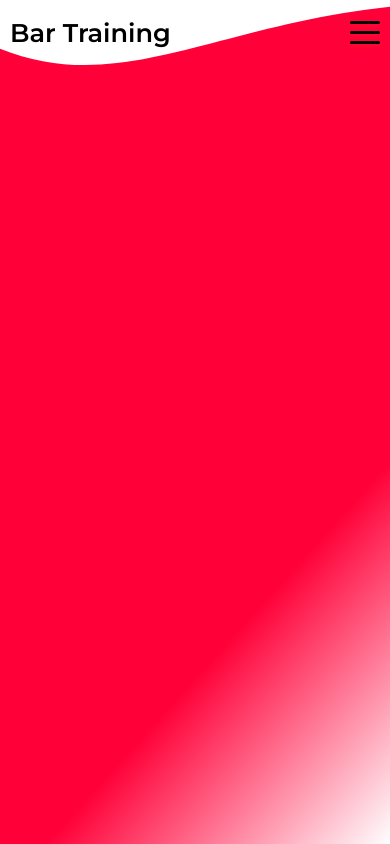
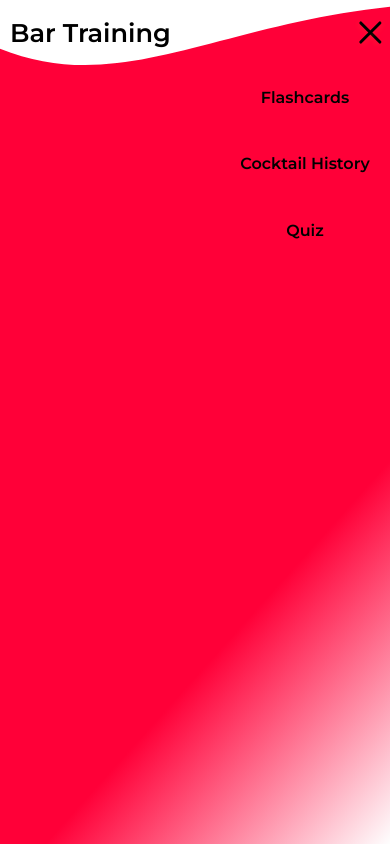
Before and after one commit to Jonjo7Dia/Bart-training-2.0, a React (Create React App) app: page / in a window 390 px wide. Both pictures are taken after a click on the element 324 px from the left and 32 px from the top of the page. Built offline with nearby package versions, Linux system fonts and the light colour scheme.

Commit message:
mobile nav css implemented

```diff
--- a/src/components/navBar/Hamburger.css
+++ b/src/components/navBar/Hamburger.css
@@ -7,6 +7,8 @@
   height: 100%;
   cursor: pointer;
   transition: all 0.5s ease-in-out;
+  box-sizing: border-box;
+  -webkit-tap-highlight-color:  rgba(255, 255, 255, 0);
 }
 .mobile-nav_burger {
   width: 30px;
@@ -33,6 +35,45 @@
 .mobile-nav_burger::after{
     transform: translateY(10px);
 }
+.mobileNav.open .mobile-nav_burger{
+    transform: translateX(-30px);
+    background:transparent;
+    box-shadow: none;
+}
+.mobileNav.open .mobile-nav_burger::before{
+    transform: rotate(45deg) translate(25px, -25px);
+}
+.mobileNav.open .mobile-nav_burger::after{
+    transform: rotate(-45deg) translate(25px, 25px);
+}
+.mobileNavItems{
+    position: absolute;
+    top: 100%;
+    height: 200px;
+    width: 150px;
+}
+@media only screen and (min-width: 850px) {
+    .mobile-nav_burger {
+        width: 50px;
+        height: 4px;
+        margin-top: 40px;
+    }
+    .mobile-nav_burger::after, .mobile-nav_burger::before{
+        width: 50px;
+        height: 4px;
+    }
+    .mobile-nav_burger::before{
+        transform: translateY(-14px);
+    }
+    .mobile-nav_burger::after{
+        transform: translateY(14px);
+    }
+    .mobileNav{
+        align-items: flex-start;
+
+    }
+  }
+
 
 @media only screen and (max-width: 1140px) {
   .mobileNav {
--- a/src/components/navBar/Hamburger.tsx
+++ b/src/components/navBar/Hamburger.tsx
@@ -1,9 +1,16 @@
+import { useState } from 'react';
 import './Hamburger.css';
+import MobileNavItems from './MobileNavItems';
 function Hamburger(){
-    return <div className={'mobileNav'}>
+    const [isOpen, setIsOpen] = useState(false);
+    return <div className={`mobileNav ${isOpen? 'open' : ''}`} onClick={()=>{
+        setIsOpen(!isOpen);
+    }}>
         <div className="mobile-nav_burger">
 
         </div>
+       { isOpen && <div className={'mobileNavItems'}>
+           <MobileNavItems/></div>}
     </div>
 }
 
--- /dev/null
+++ b/src/components/navBar/MobileNavItems.css
@@ -0,0 +1,44 @@
+.mobileNavList{
+    height: 100%;
+    width: 100%;
+}
+.mobileNavList ul{
+    list-style-type: none;
+    height: 100%;
+    width: 100%;
+    display: flex;
+    flex-direction: column;
+    justify-content: space-around;
+}
+.mobileNavList li{
+    width: 100%;
+    display: flex;
+    align-items: center;
+    justify-content: center;
+    transform: translateX(150px);
+
+}
+
+.firstItem{
+
+    animation: enter 0.5s forwards;
+}
+.secondItem{
+
+    animation: enter 0.5s forwards 0.15s;
+
+}
+.thirdItem{
+    animation: enter 0.5s forwards 0.3s;
+
+}
+
+
+@keyframes enter{
+    from {
+        transform: translateX(150px);
+    }
+    to{
+        transform: translateX(0);
+    }
+}
--- /dev/null
+++ b/src/components/navBar/MobileNavItems.tsx
@@ -0,0 +1,13 @@
+import "./MobileNavItems.css";
+function MobileNavItems() {
+  return (
+    <div className="mobileNavList">
+      <ul>
+        <li className="firstItem">Flashcards</li>
+        <li className="secondItem">Cocktail History</li>
+        <li  className="thirdItem">Quiz</li>
+      </ul>
+    </div>
+  );
+}
+export default MobileNavItems;
--- a/src/components/navBar/Nav.css
+++ b/src/components/navBar/Nav.css
@@ -4,6 +4,9 @@
   display: flex;
   padding-left: 20px;
   box-sizing: border-box;
+  position: fixed;
+  top: 0;
+  left: 0;
 }
 .navHeading {
   height: 100%;
--- a/src/index.css
+++ b/src/index.css
@@ -2,6 +2,7 @@
 * {
   font-family: "Montserrat", sans-serif;
 }
+
 html,
 body,
 div,
@@ -70,6 +71,7 @@ td {
   font-family: "Montserrat", sans-serif;
   vertical-align: baseline;
   user-select: none;
+  -webkit-tap-highlight-color:  rgba(255, 255, 255, 0);
 }
 body {
   height: 100vh;
```
